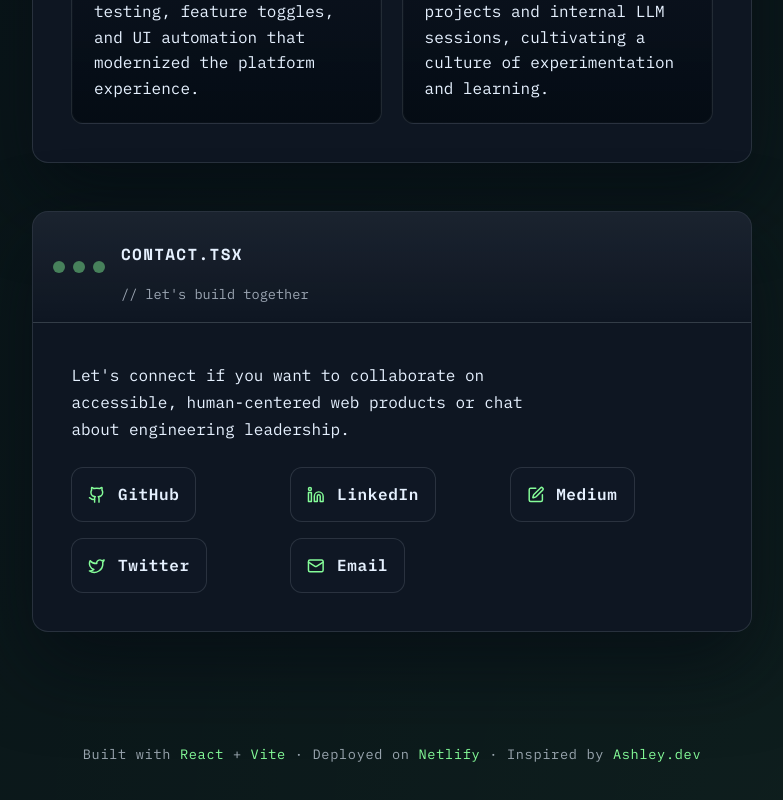
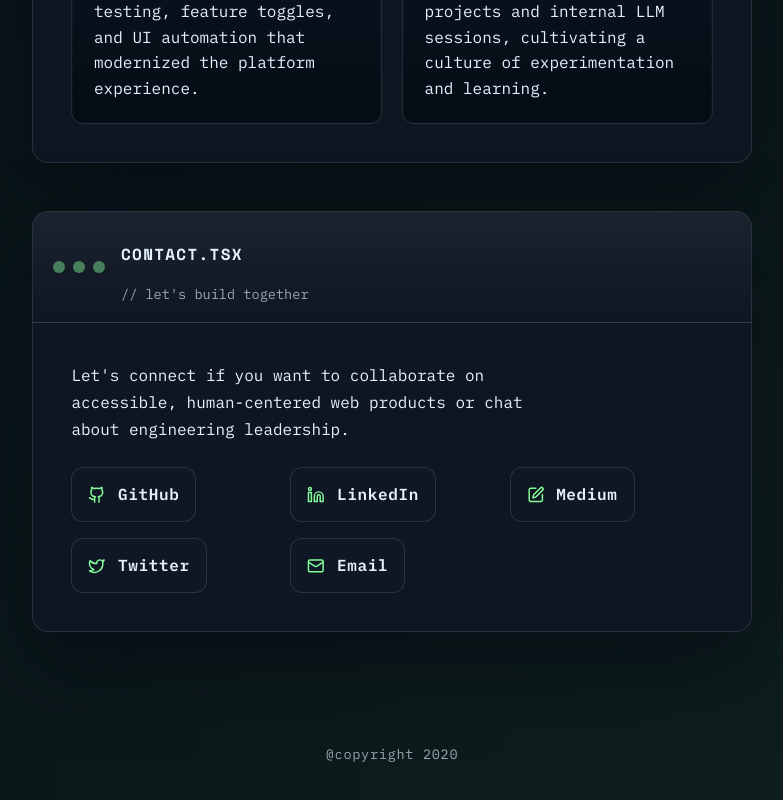
Before and after one commit to nnajiabraham/personal-portfolio, a React (Vite) app: page / in a window 1280 px wide. Shown: the part 3842-4642 px from the top of the page, without its empty margins (440-1223 px from the left). Built offline with nearby package versions, Linux system fonts and the light colour scheme.

Commit message:
Simplify footer to copyright notice

```diff
--- a/src/components/Footer/Footer.module.css
+++ b/src/components/Footer/Footer.module.css
@@ -6,17 +6,3 @@
   font-size: 0.85rem;
   letter-spacing: 0.05em;
 }
-
-.footer span {
-  color: var(--color-accent);
-}
-
-.footer a {
-  color: var(--color-accent);
-  text-decoration: none;
-}
-
-.footer a:hover,
-.footer a:focus-visible {
-  text-decoration: underline;
-}
--- a/src/components/Footer/Footer.tsx
+++ b/src/components/Footer/Footer.tsx
@@ -1,11 +1,11 @@
 import styles from './Footer.module.css'
 
 export function Footer() {
+  const currentYear = new Date().getFullYear()
+
   return (
     <footer className={styles.footer}>
-      <p>
-        Built with <span>React</span> + <span>Vite</span> · Deployed on <span>Netlify</span> · Inspired by <a href="https://ashley.dev/" target="_blank" rel="noreferrer">Ashley.dev</a>
-      </p>
+      <p>@copyright {currentYear}</p>
     </footer>
   )
 }
```
Also changed, not shown: 1 other file (tests, documents, lock files or other folders).
